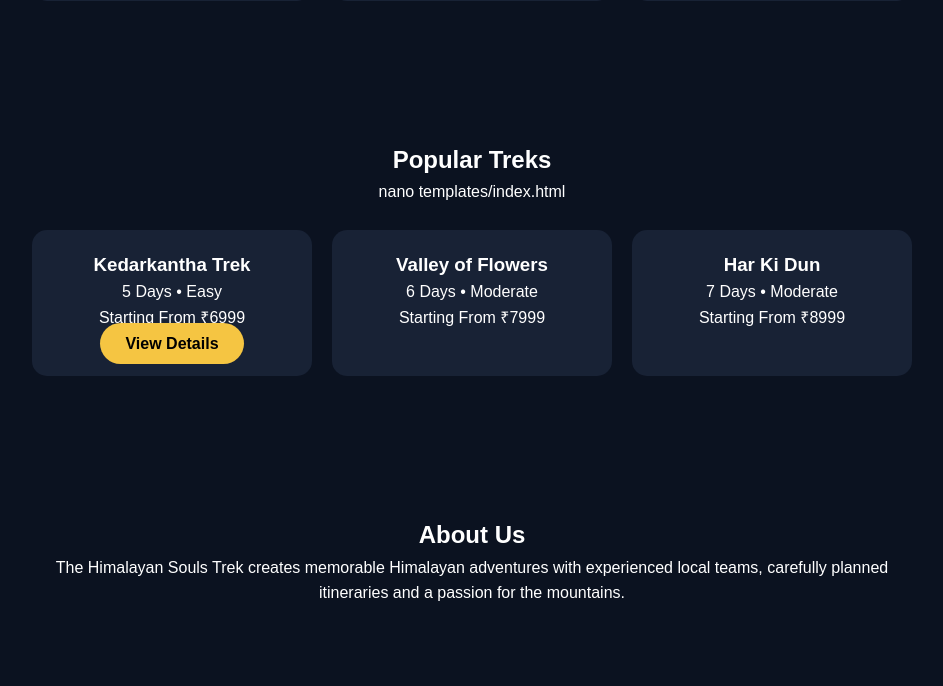
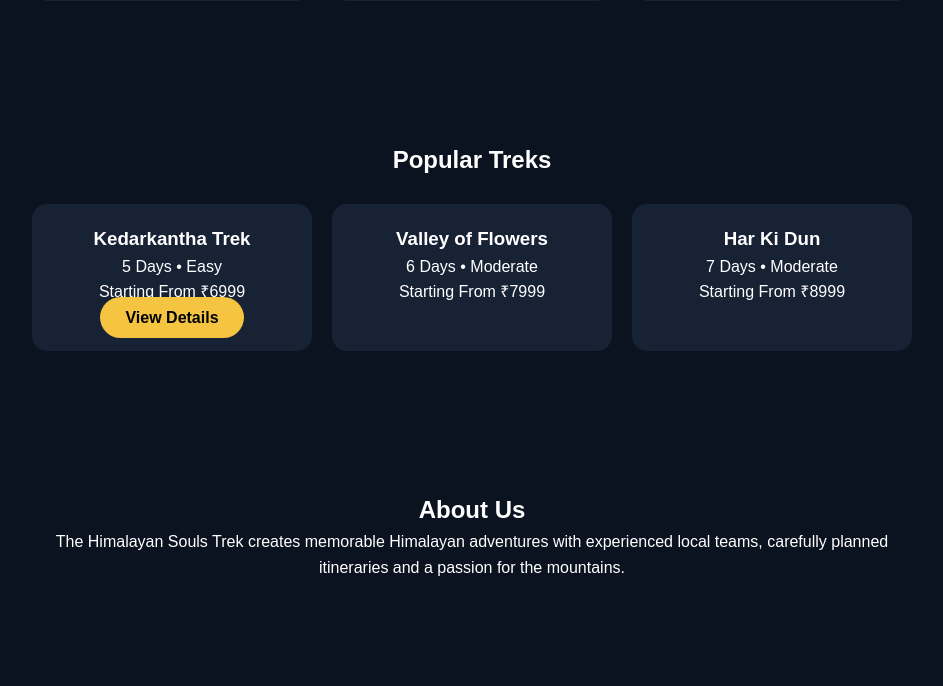
Before and after one commit to Dimriaditya/trek_pro, a Flask app: page / in a window 1280 px wide. Shown: the part 1054-1740 px from the top of the page, without its empty margins (168-1111 px from the left). Run offline with Flask 3, Linux system fonts and the light colour scheme; data comes from the database, SQL or seed files in the repository.

Commit message:
fixed homepage

```diff
--- a/templates/index.html
+++ b/templates/index.html
@@ -133,7 +133,7 @@ font-weight:bold;
 <p>Discover nature, culture and adventure together.</p>
 </div></div>
 </section><section class="section">
-<h2>Popular Treks</h2>nano templates/index.html<div class="cards"><div class="card">
+<h2>Popular Treks</h2><div class="cards"><div class="card">
 <h3><a href="/kedarkantha" style="color:white;text-decoration:none;">Kedarkantha Trek</a></h3>
 <p>5 Days • Easy</p>
 <p>Starting From ₹6999</p>
```
